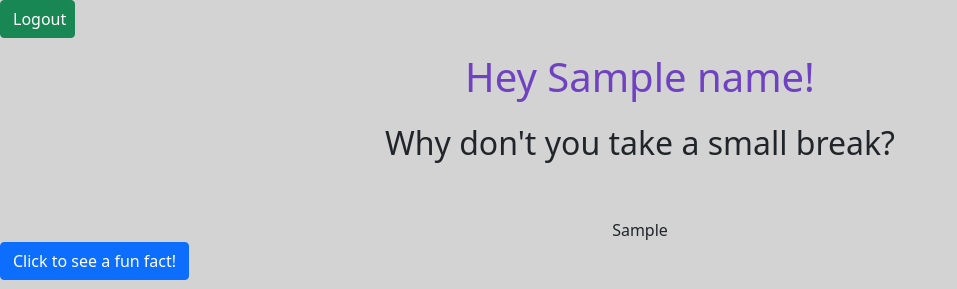
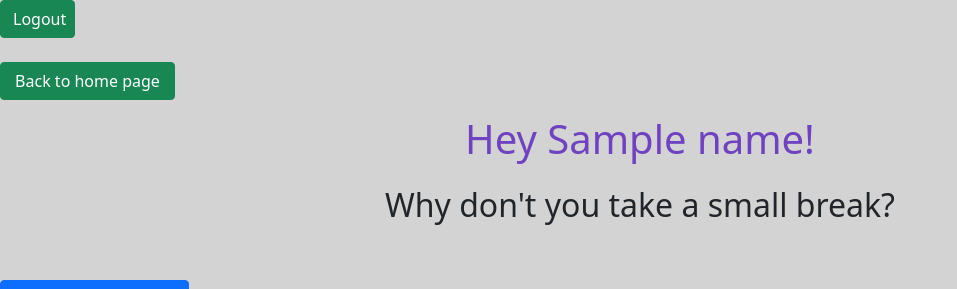
Before and after one commit to EGuo2004/P01, a Flask app: template app/templates/break.html in a window 1280 px wide. Shown: the top 289 px of the page, without its empty margins (0-957 px from the left). Run offline with Flask 2, Linux system fonts and the light colour scheme; the template is opened without the code that fills it: most values are stand-ins (such as "Sample title", 1, 10 or a date in 2020); some libraries are stand-ins or nearby versions.

Commit message:
added components for break.html

```diff
--- a/app/templates/break.html
+++ b/app/templates/break.html
@@ -11,6 +11,10 @@
     <form action="/"> <!-- go back to login page -->
       <input class="btn btn-success" style="width:75px" type="submit" value="Logout" name="sub2">
     </form>
+    <br>
+    <form action="/"> <!-- go back to home page -->
+      <input class="btn btn-success float-right" style="width:175px" type="submit" value="Back to home page">
+    </form>
     <center>
     <h1>
         Hey {{name}}!
@@ -20,11 +24,7 @@
         Why don't you take a small break?
     </h2>
     <br><br>
-    {{ inspirationQuote }}
   </center>
-  <script src="https://cdn.jsdelivr.net/npm/bootstrap@5.1.3/dist/js/bootstrap.bundle.min.js" integrity="sha384-ka7Sk0Gln4gmtz2MlQnikT1wXgYsOg+OMhuP+IlRH9sENBO0LRn5q+8nbTov4+1p" crossorigin="anonymous"></script>
-
-
 
   <p>
     <button class="btn btn-primary" type="button" data-bs-toggle="collapse" data-bs-target="#collapseExample" aria-expanded="false" aria-controls="collapseExample">
@@ -33,9 +33,17 @@
   </p>
   <div class="collapse" id="collapseExample">
     <div class="card card-body">
-    Fun fact placeholder
+      {{ fact }}
     </div>
   </div>
+
+  <br><br>
+
+  <button type="button" class="btn btn-secondary" data-bs-container="body" data-bs-toggle="popover" data-bs-placement="right" data-bs-content= "{{ inspirationQuote }}">
+  Click for a very inspirational quote to keep ya going!
+  </button>
+
+  <br><br>
 
   <div id="carouselArt" class="carousel slide" data-bs-ride="carousel">
     <div class="carousel-inner">
@@ -58,5 +66,6 @@
   </div>
 
   </body>
+  <script src="https://cdn.jsdelivr.net/npm/bootstrap@5.1.3/dist/js/bootstrap.bundle.min.js" integrity="sha384-ka7Sk0Gln4gmtz2MlQnikT1wXgYsOg+OMhuP+IlRH9sENBO0LRn5q+8nbTov4+1p" crossorigin="anonymous"></script>
 
 </html>
```
Lines whose indentation alone changed are shown as unchanged.
